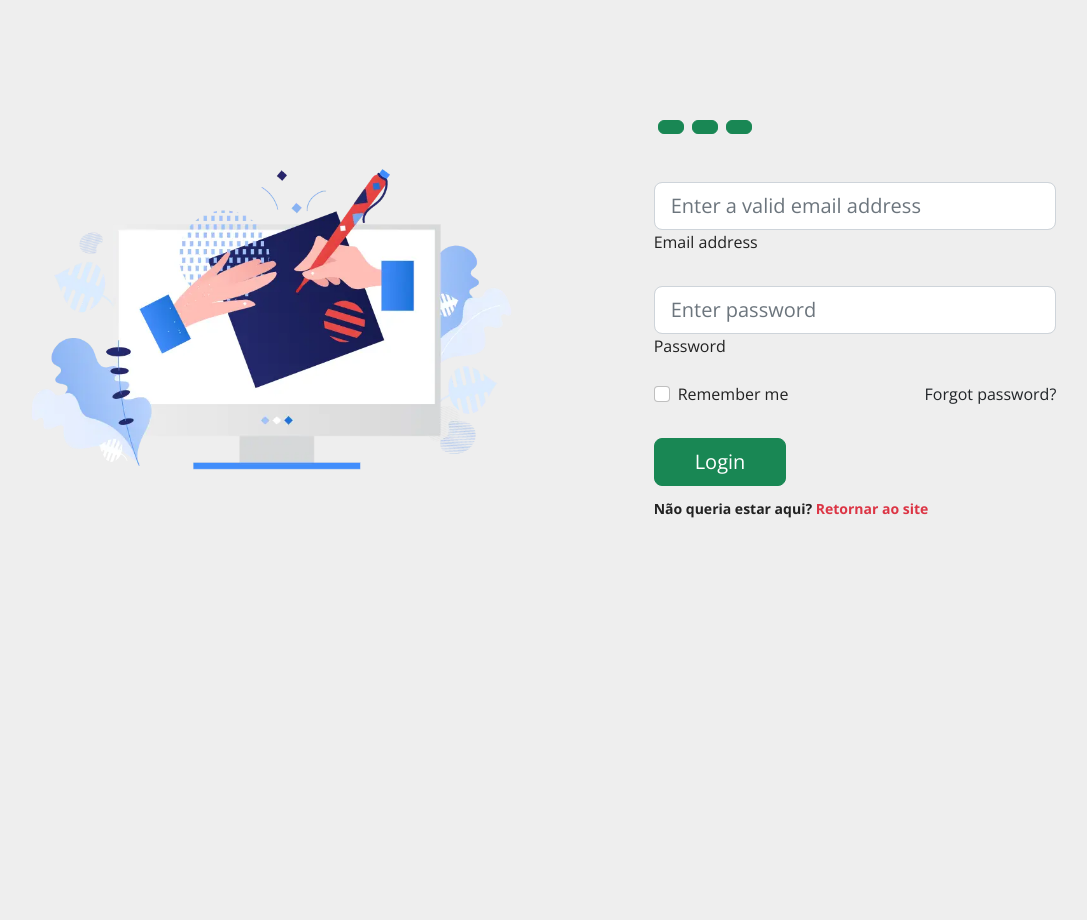
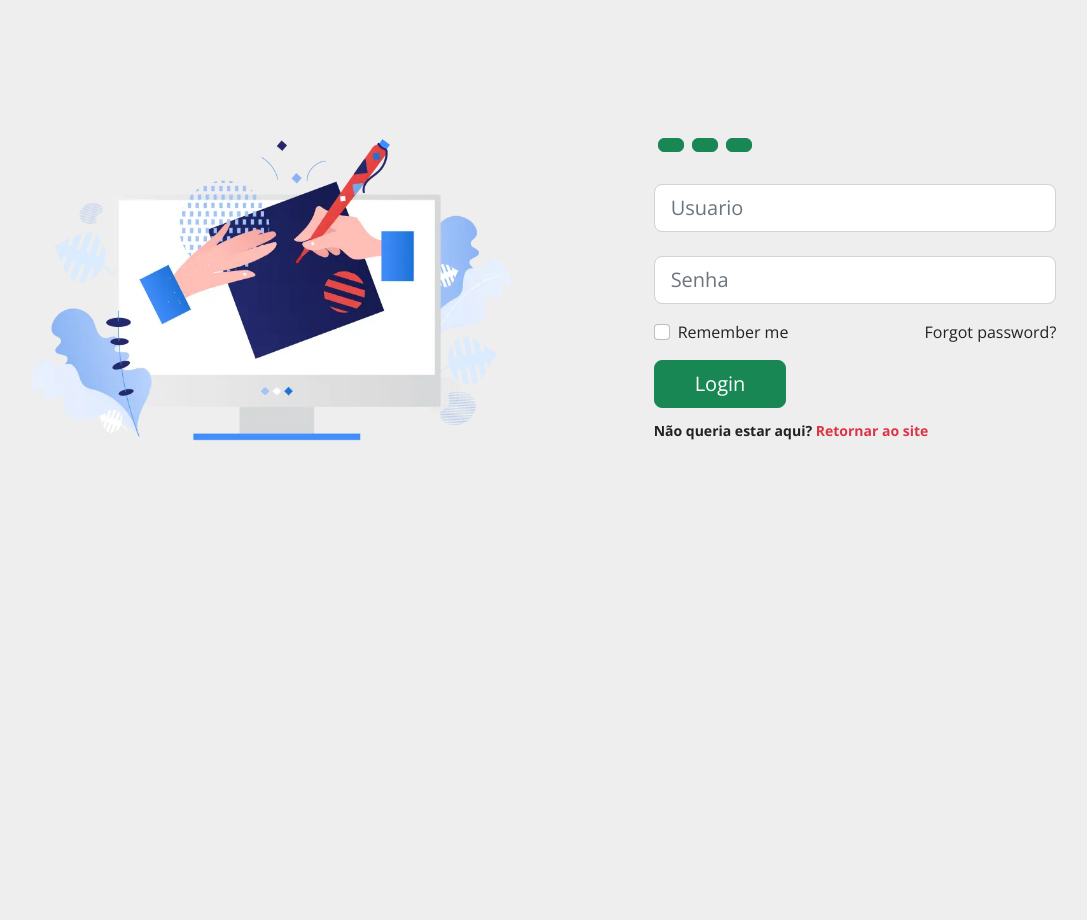
Before and after one commit to JPFS2/oxigeniocariri, a PHP site: page /login.php in a window 1280 px wide. Shown: the part 40-960 px from the top of the page, without its empty margins (105-1192 px from the left). Run offline with PHP 8.4, Linux system fonts and the light colour scheme.

Commit message:
Função de Login

```diff
--- a/forms/contact.php
+++ /dev/null
@@ -1,2 +0,0 @@
-<?php
-    $nome = $_POST['nome'];
--- a/login.php
+++ b/login.php
@@ -57,11 +57,10 @@
         <div class="container-fluid h-custom">
             <div class="row d-flex justify-content-center align-items-center h-100">
                 <div class="col-md-9 col-lg-6 col-xl-5">
-                    <img src="assets/img/login-img.webp"
-                         class="img-fluid" alt="Sample image">
+                    <img src="assets/img/login-img.webp" class="img-fluid" alt="Sample image">
                 </div>
                 <div class="col-md-8 col-lg-6 col-xl-4 offset-xl-1">
-                    <form>
+                    <form method="post" action="model/login.php">
                         <div class="d-flex flex-row align-items-center justify-content-center justify-content-lg-start">
 
                             <button type="button" class="btn btn-success btn-floating mx-1">
@@ -77,22 +76,20 @@
                             </button>
                         </div>
 
-                        <div class="divider d-flex align-items-center my-4">
-
+                        <div class="divider d-flex align-items-center my-3">
                         </div>
 
-                        <!-- Email input -->
+                        <!-- Usuario input -->
                         <div class="form-outline mb-4">
-                            <input type="email" id="form3Example3" class="form-control form-control-lg"
-                                   placeholder="Enter a valid email address"/>
-                            <label class="form-label" for="form3Example3">Email address</label>
+                            <input type="text" id="usuario" name="usuario" class="form-control form-control-lg"
+                                   placeholder="Usuario"/>
                         </div>
 
-                        <!-- Password input -->
+                        <!-- Senha input -->
                         <div class="form-outline mb-3">
-                            <input type="password" id="form3Example4" class="form-control form-control-lg"
-                                   placeholder="Enter password"/>
-                            <label class="form-label" for="form3Example4">Password</label>
+                            <input type="password" id="senha" name="senha" class="form-control form-control-lg"
+                                   placeholder="Senha"/>
+
                         </div>
 
                         <div class="d-flex justify-content-between align-items-center">
@@ -106,12 +103,10 @@
                             <a href="#!" class="text-body">Forgot password?</a>
                         </div>
 
-                        <div class="text-center text-lg-start mt-4 pt-2">
-                            <a href="painel.html">
-                                <button type="button" class="btn btn-success btn-lg"
+                        <div class="text-center text-lg-start mt-2 pt-2">
+                            <button type="submit" class="btn btn-success btn-lg"
                                         style="padding-left: 2.5rem; padding-right: 2.5rem;">Login
-                                </button>
-                            </a>
+                            </button>
                             <p class="small fw-bold mt-2 pt-1 mb-0">Não queria estar aqui?
                                 <a href="index.html  " class="link-danger">Retornar ao site</a>
                             </p>
--- a/verifica_login.php
+++ b/verifica_login.php
@@ -1,7 +1,7 @@
 <?php
 session_start();
 if(!$_SESSION['usuario']) {
-	header('Location: model/login.php');
+	header('Location: login.php');
 	exit();
 }else{
 
```
Also changed, not shown: model/conexao.php (added, +7 -0 lines), model/login.php (added, +26 -0 lines), painel.php (renamed from painel.html, +19 -6 lines).
